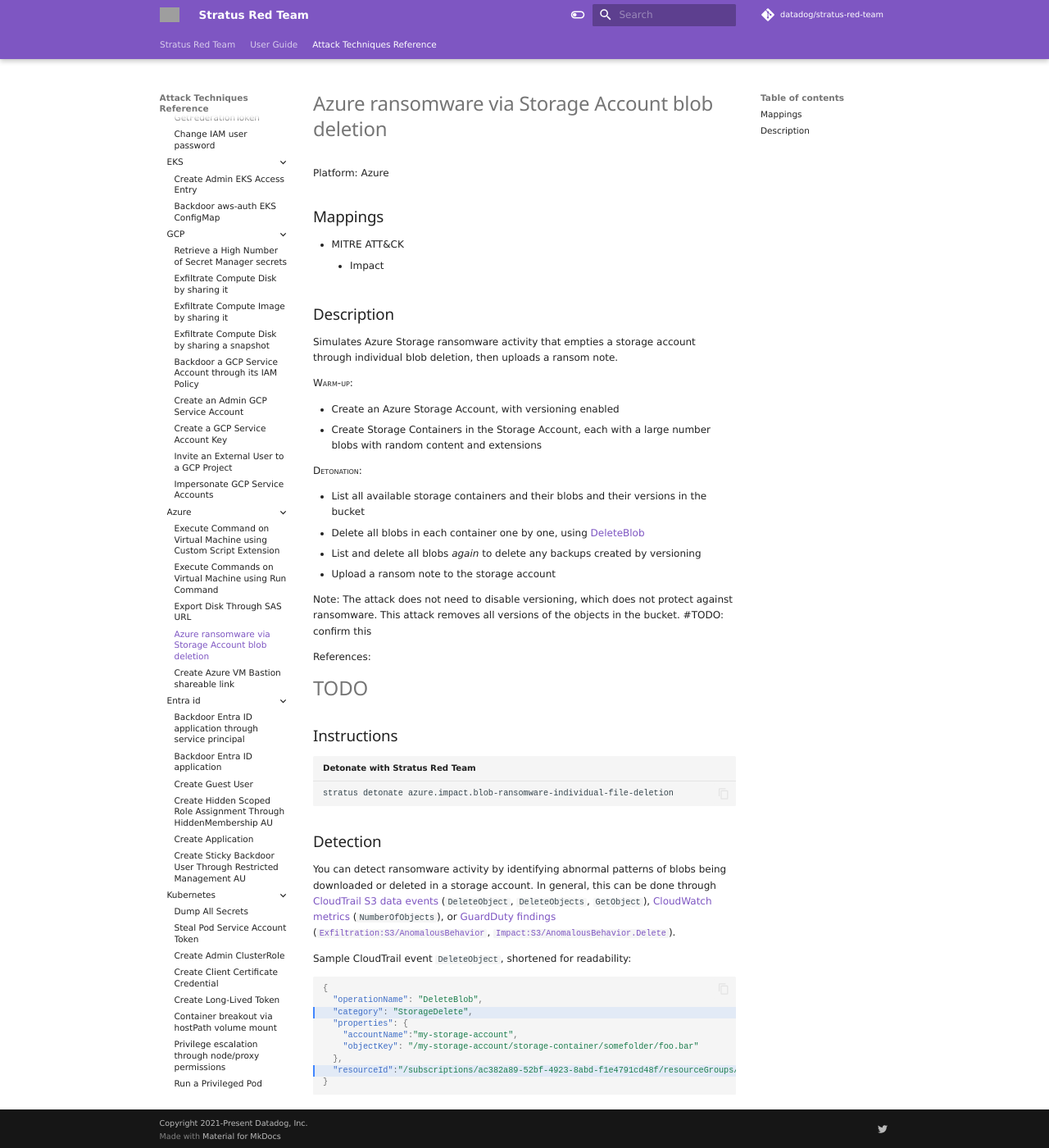
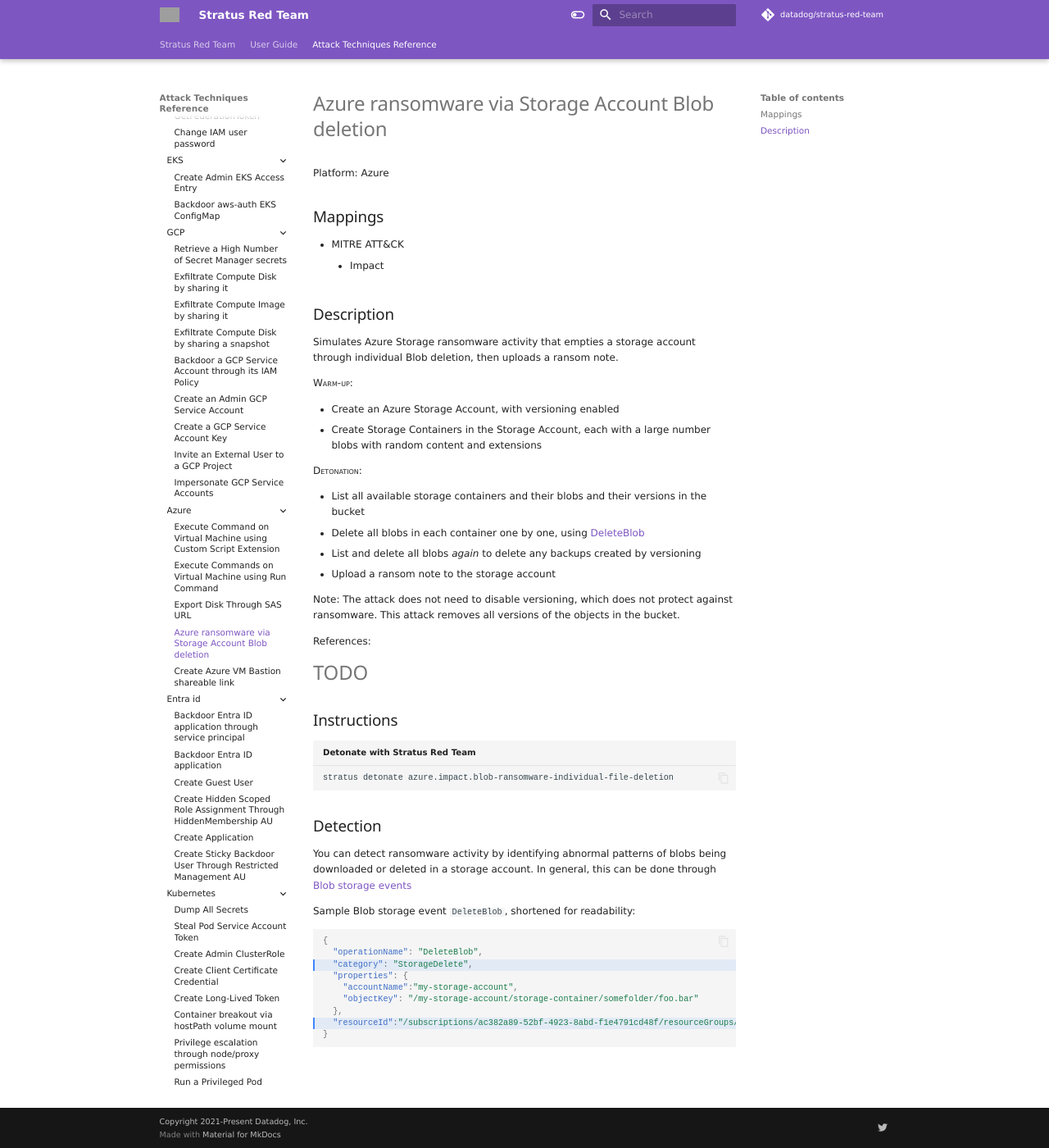
Before and after one commit to DataDog/stratus-red-team, an MkDocs documentation site: the page built from docs/attack-techniques/azure/azure.impact.blob-ransomware-individual-file-deletion.md, in a window 1280 px wide and 1400 px high. Shown: the whole window at 82% size. Built offline with MkDocs 1.6.1 and Material for MkDocs 9.7.7, drawn with Linux system fonts in a browser that asks for light colours; nearby versions of some CDN libraries; library files that are not in the unit come from our copies; comment, search, counter and statistics services are not loaded; grey boxes are pictures that could not be loaded.

Commit message:
update docs

````diff
--- a/docs/attack-techniques/azure/azure.impact.blob-ransomware-individual-file-deletion.md
+++ b/docs/attack-techniques/azure/azure.impact.blob-ransomware-individual-file-deletion.md
@@ -1,8 +1,8 @@
 ---
-title: Azure ransomware via Storage Account blob deletion
+title: Azure ransomware via Storage Account Blob deletion
 ---
 
-# Azure ransomware via Storage Account blob deletion
+# Azure ransomware via Storage Account Blob deletion
 
 
 
@@ -19,7 +19,7 @@
 ## Description
 
 
-Simulates Azure Storage ransomware activity that empties a storage account through individual blob deletion, then uploads a ransom note.
+Simulates Azure Storage ransomware activity that empties a storage account through individual Blob deletion, then uploads a ransom note.
 
 <span style="font-variant: small-caps;">Warm-up</span>:
 
@@ -33,7 +33,7 @@
 - List and delete all blobs _again_ to delete any backups created by versioning
 - Upload a ransom note to the storage account
 
-Note: The attack does not need to disable versioning, which does not protect against ransomware. This attack removes all versions of the objects in the bucket. #TODO: confirm this
+Note: The attack does not need to disable versioning, which does not protect against ransomware. This attack removes all versions of the objects in the bucket.
 
 References:
 #TODO
@@ -49,11 +49,9 @@
 
 
 You can detect ransomware activity by identifying abnormal patterns of blobs being downloaded or deleted in a storage account.
-In general, this can be done through [CloudTrail S3 data events](https://docs.aws.amazon.com/AmazonS3/latest/userguide/cloudtrail-logging-s3-info.html#cloudtrail-object-level-tracking) (<code>DeleteObject</code>, <code>DeleteObjects</code>, <code>GetObject</code>),
-[CloudWatch metrics](https://docs.aws.amazon.com/AmazonS3/latest/userguide/metrics-dimensions.html#s3-request-cloudwatch-metrics) (<code>NumberOfObjects</code>),
-or [GuardDuty findings](https://docs.aws.amazon.com/guardduty/latest/ug/guardduty_finding-types-active.html) (<code>[Exfiltration:S3/AnomalousBehavior](https://docs.aws.amazon.com/guardduty/latest/ug/guardduty_finding-types-s3.html#exfiltration-s3-anomalousbehavior)</code>, <code>[Impact:S3/AnomalousBehavior.Delete](https://docs.aws.amazon.com/guardduty/latest/ug/guardduty_finding-types-s3.html#impact-s3-anomalousbehavior-delete)</code>).
+In general, this can be done through [Blob storage events](https://learn.microsoft.com/en-us/azure/storage/blobs/storage-blob-event-overview)
 
-Sample CloudTrail event <code>DeleteObject</code>, shortened for readability:
+Sample Blob storage event <code>DeleteBlob</code>, shortened for readability:
 
 ```json hl_lines="3 8 10"
 {
--- a/docs/index.yaml
+++ b/docs/index.yaml
@@ -647,7 +647,7 @@
           isIdempotent: true
     Impact:
         - id: azure.impact.blob-ransomware-individual-file-deletion
-          name: Azure ransomware via Storage Account blob deletion
+          name: Azure ransomware via Storage Account Blob deletion
           isSlow: false
           mitreAttackTactics:
             - Impact
````
Also changed, not shown: docs/attack-techniques/azure/index.md (+1 -1 lines), docs/attack-techniques/list.md (+1 -1 lines), docs/attack-techniques/mitre-attack-coverage-matrices.md (+1 -1 lines), 1 other file.
